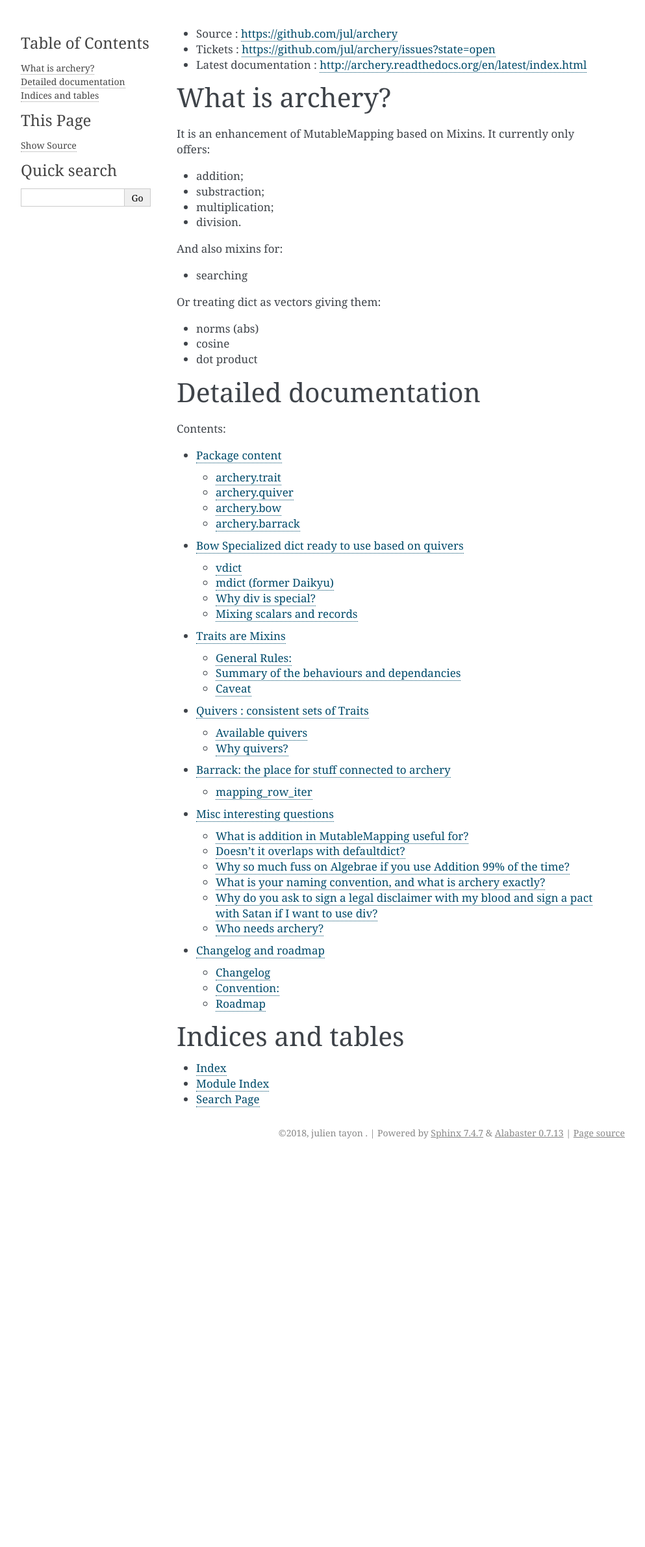
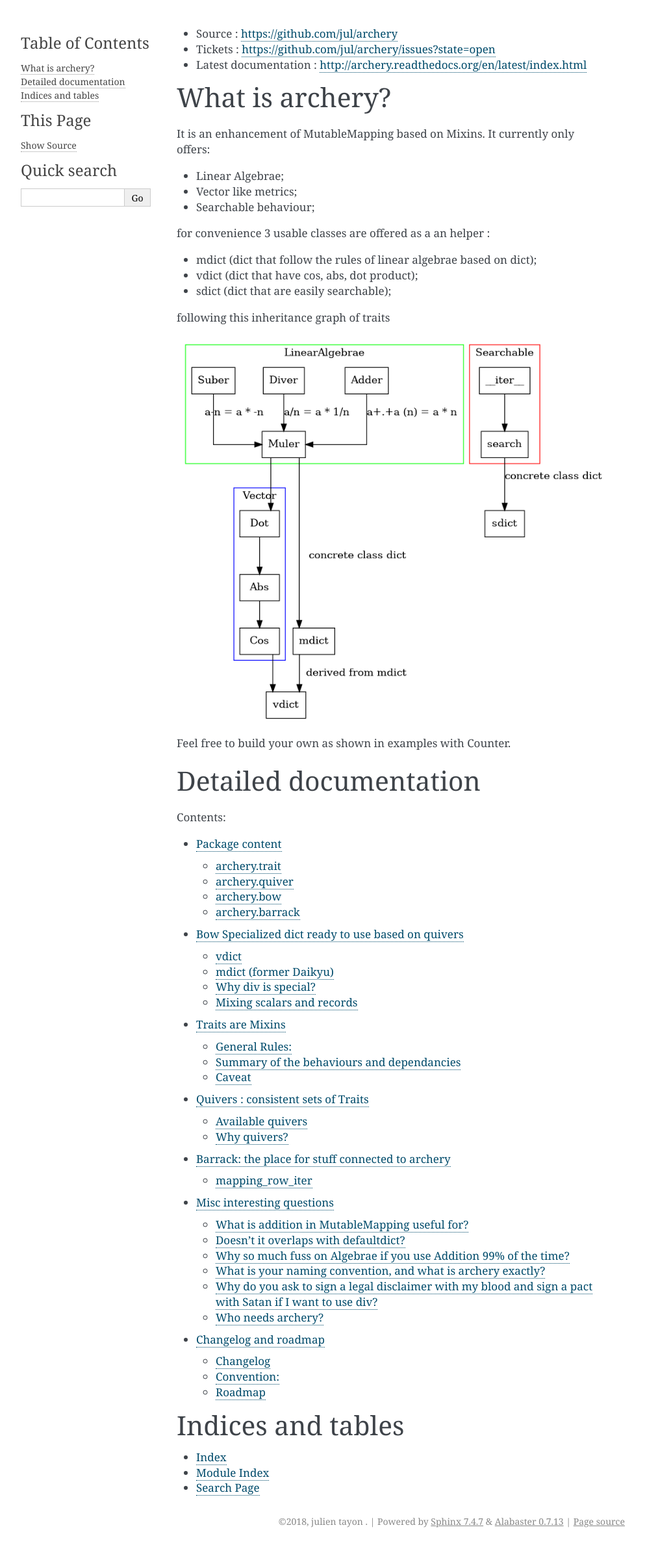
Before and after one commit to jul/archery, a Sphinx documentation site: the page built from docs/source/index.rst, in a window 1280 px wide. Shown: the whole page at 65% size, without its empty margins (148-1141 px from the left). Built offline with Sphinx 7.4.7, drawn with Linux system fonts in a browser that asks for light colours; formulas are drawn with MathJax 3; before the commit the page ends 1783 px from its top, so only the background shows below that.

Commit message:
adding inheritance diagram to mimick pathlib docs Soon to come : refactoring of documentation

```diff
--- a/docs/source/conf.py
+++ b/docs/source/conf.py
@@ -25,7 +25,11 @@
 
 # Add any Sphinx extension module names here, as strings. They can be extensions
 # coming with Sphinx (named 'sphinx.ext.*') or your custom ones.
-extensions = ['sphinx.ext.autodoc', 'sphinx.ext.intersphinx', 'sphinx.ext.todo', 'sphinx.ext.imgmath']
+extensions = [
+    'sphinx.ext.autodoc', 'sphinx.ext.intersphinx',
+    'sphinx.ext.todo', 'sphinx.ext.imgmath',
+    'sphinx.ext.graphviz'
+ ]
 
 # Add any paths that contain templates here, relative to this directory.
 templates_path = ['_templates']
--- a/docs/source/faq.rst
+++ b/docs/source/faq.rst
@@ -2,7 +2,7 @@
 **************************
 
 What is addition in MutableMapping useful for?
-=======================================
+==============================================
 
 It is used with `parseweblog`_ as an exemple. I find addition
 on MutableMapping a very convenient way to reduce by using in place addition (__iadd__).
--- a/docs/source/index.rst
+++ b/docs/source/index.rst
@@ -12,21 +12,56 @@
 
 It is an enhancement of MutableMapping based on Mixins. It currently only offers:
 
-* addition;
-* substraction;
-* multiplication;
-* division.
+- Linear Algebrae;
+- Vector like metrics;
+- Searchable behaviour;
 
-And also mixins for:
+for convenience 3 usable classes are offered as a an helper :
 
-* searching
+- mdict (dict that follow the rules of linear algebrae based on dict);
+- vdict (dict that have cos, abs, dot product);
+- sdict (dict that are easily searchable);
 
-Or treating dict as vectors giving them:
+following this inheritance graph of traits
 
-* norms (abs)
-* cosine
-* dot product
 
+.. graphviz::
+
+    digraph G {
+        node [ shape=box ];
+        splines=ortho;
+
+       subgraph cluster_0 {
+           label = "LinearAlgebrae";
+           style=line;
+           color=green;
+           Adder -> Muler [label = "a+.+a (n) = a * n"];
+           Diver -> Muler [label = "a/n = a * 1/n" ];
+           Suber -> Muler [label = "a-n = a * -n "];
+       }
+       subgraph cluster_1 {
+           Dot -> Abs -> Cos;
+           style=line;
+           label = "Vector";
+           color=blue;
+       }
+       Muler -> Dot;
+       subgraph cluster_3 {
+           label = "Searchable";
+           color = red;
+           iter [ label = "__iter__"];
+           iter -> search ;
+
+       }
+       Muler ->  mdict [label = "concrete class dict" ];
+       mdict -> vdict [label = "derived from mdict" ];
+       Cos -> vdict;
+       search -> sdict [label = "concrete class dict" ];
+
+
+    }
+
+Feel free to build your own as shown in examples with Counter.
 
 
 Detailed documentation
```
